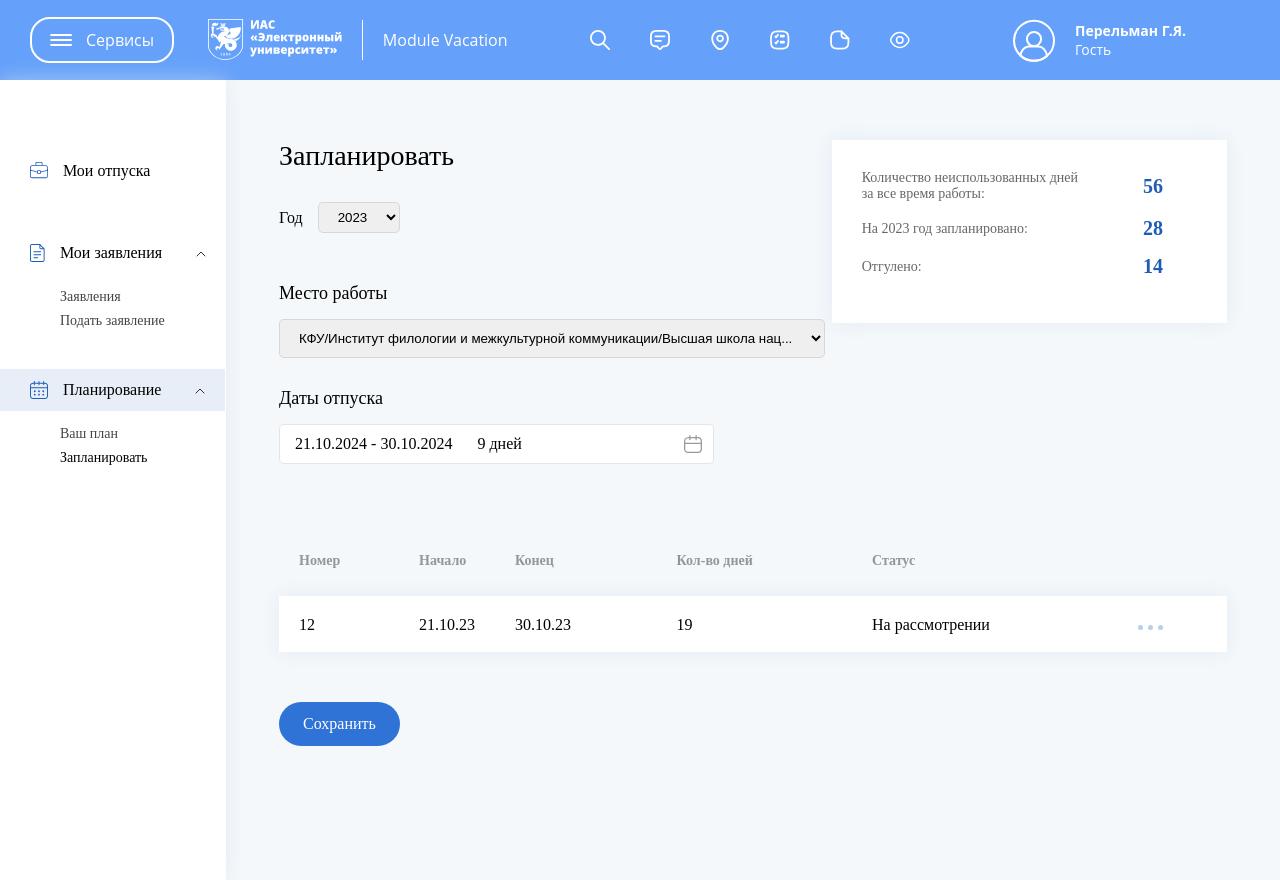
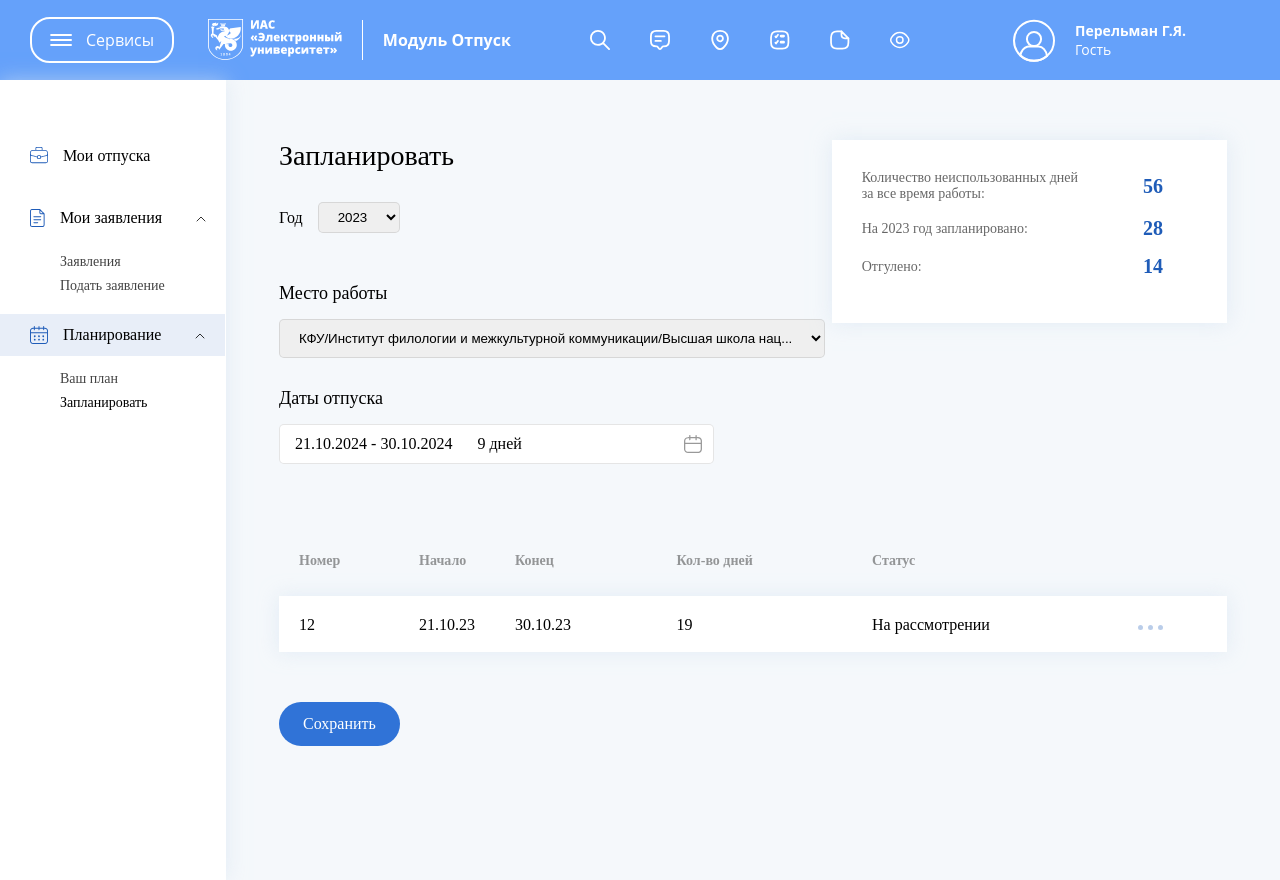
Before and after one commit to hanantonaAn/do-plan-page, a plain HTML site: page index.html in a window 1280 px wide. Drawn offline with Linux system fonts and the light colour scheme.

Commit message:
change name of module and gap in menu

```diff
--- a/index.html
+++ b/index.html
@@ -18,7 +18,7 @@
             <div class="header_uniName">
                 <img class="uniLogotype" src="/public/logo.svg" alt="logoKFU" />
                 <div class="divider"></div>
-                <p>Module Vacation</p>
+                <p>Модуль Отпуск</p>
             </div>
         </div>
 
--- a/style.css
+++ b/style.css
@@ -58,6 +58,8 @@ body {
 }
 
 .header_uniName {
+    font-size: 16px;
+    font-weight: 700;
     display: flex;
     align-items: center;
     justify-content: space-between;
@@ -93,7 +95,7 @@ body {
 }
 
 .side_bar {
-    padding-top: 70px;
+    padding-top: 55px;
     box-shadow: 0 0 19px 0 rgba(212, 227, 241, .6);
     position: inherit;
     z-index: 10;
@@ -102,7 +104,7 @@ body {
 .menu {
     display: flex;
     flex-direction: column;
-    gap: 40px;
+    gap: 20px;
 }
 
 .menu-item {
```
Also changed, not shown: public/dateSelectSvg.svg (added).
